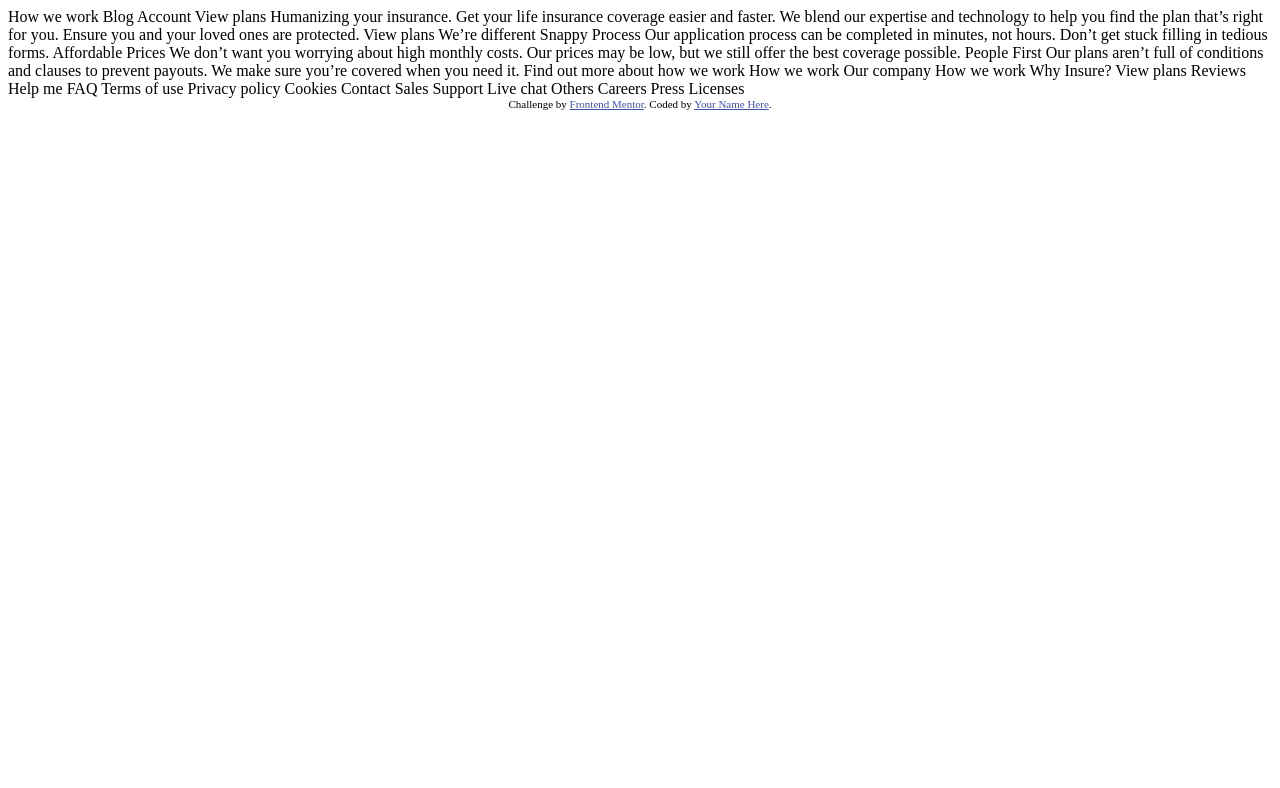
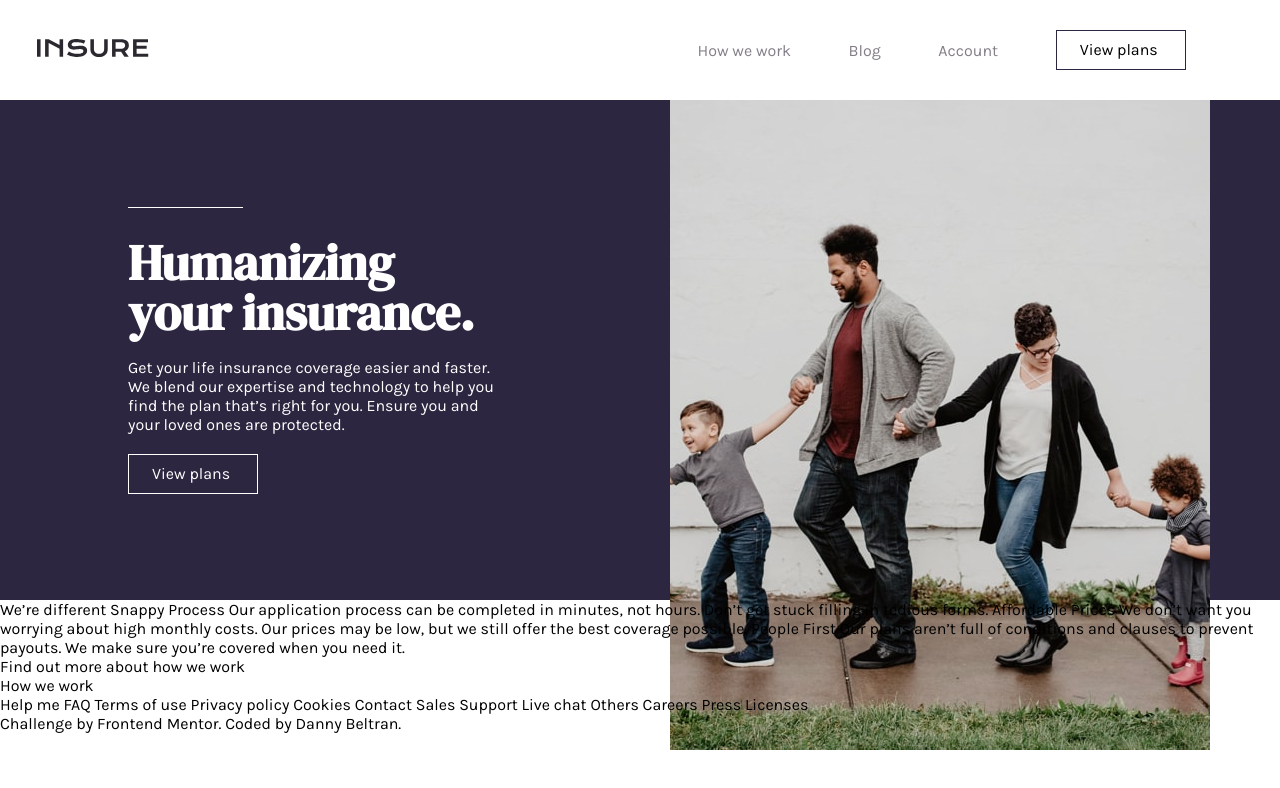
Before and after one commit to Danny114/insure-landing-page, a website: page index.html in a window 1280 px wide. Drawn offline with Linux system fonts and the light colour scheme.

Commit message:
added navigation and hero banner styles and html

```diff
--- a/index.html
+++ b/index.html
@@ -6,28 +6,44 @@
 
   <link rel="icon" type="image/png" sizes="32x32" href="./images/favicon-32x32.png">
 
-  <title>Frontend Mentor | Insure landing page</title>
+  <link href="https://fonts.googleapis.com/css2?family=DM+Serif+Display&family=Karla:wght@400;700&display=swap" rel="stylesheet">
 
-  <!-- Feel free to remove these styles or customise in your own stylesheet 👍 -->
-  <style>
-    .attribution { font-size: 11px; text-align: center; }
-    .attribution a { color: hsl(228, 45%, 44%); }
-  </style>
+  <link rel="stylesheet" href="/css/main.css">
+
+  <title>Danny Beltran | Insure landing page</title>
 </head>
 <body>
+  <header>
+    <div class="container nav-container">
+      <nav class="main-nav">
+          <a href="#">
+            <img src="/images/logo.svg" alt="Insure logo">
+          </a>
+        <ul class="nav-list">
+          <li><a class="nav-link" href="#">How we work</a></li>
+          <li><a class="nav-link" href="#">Blog</a></li>
+          <li><a class="nav-link" href="#">Account</a></li>
+          <li><a class="btn" href="#">View plans</a></li>
+        </ul>
+      </nav>
+    </div>
+    <div class="hero-banner">
+      <div class="text-container">
+        <div class="horizontal-line"></div>
+        <h1>Humanizing <br /> your insurance.</h1>
+        <p>Get your life insurance coverage easier and faster. We blend our expertise
+          and technology to help you find the plan that’s right for you. Ensure you
+          and your loved ones are protected.</p>
+        <a class="btn">View plans</a>
+      </div>
+      <div class="img-container">
+        <img class="small-down--hide"src="/images/image-intro-desktop.jpg" alt="A family holding hands while walking">
+        <img class="medium-up--hide"src="/images/image-intro-mobile.jpg" alt="A family holding hands while walking">
+      </div>
+    </div>
+  </header>
 
-  How we work
-  Blog
-  Account
-  View plans
-
-  Humanizing your insurance.
-
-  Get your life insurance coverage easier and faster. We blend our expertise
-  and technology to help you find the plan that’s right for you. Ensure you
-  and your loved ones are protected.
-
-  View plans
+  <main>
 
     We’re different
 
@@ -45,17 +61,23 @@
 
     Our plans aren’t full of conditions and clauses to prevent payouts. We make
     sure you’re covered when you need it.
+    <section>
+      Find out more about how we work
+    </section>
+  </main>
 
-  Find out more about how we work
 
+
+  <footer>
     How we work
+    <nav>
+      <ul>
+        <li>
+          <ul>
 
-  Our company
+          </ul>
 
-  How we work
-  Why Insure?
-  View plans
-  Reviews
+        </li>
 
         Help me
 
@@ -75,11 +97,12 @@
         Careers
         Press
         Licenses
-
-
+      </ul>
+    </nav>
     <div class="attribution">
       Challenge by <a href="https://www.frontendmentor.io?ref=challenge" target="_blank">Frontend Mentor</a>.
-    Coded by <a href="#">Your Name Here</a>.
+      Coded by <a href="#">Danny Beltran</a>.
     </div>
+  </footer>
 </body>
 </html>
--- /dev/null
+++ b/scss/_base-styles.scss
@@ -0,0 +1,123 @@
+* {
+    box-sizing: border-box;
+    margin: 0;
+    padding: 0;
+}
+
+body {
+    font-family: $body-fonts;
+}
+
+h1,h2,h3,h4,h5,h6 {
+    font-family: $header-fonts;
+}
+
+.h1, .h2, .h3, .h4, .h5, .h6 {
+    font-family: $header-fonts;
+}
+
+a {
+    text-decoration: none;
+    color: $color-black;
+}
+
+ul, ol {
+    list-style: none;
+}
+
+.container {
+    width: 100%;
+    max-width: 1440px;
+    margin: auto;
+    padding: 0 2.3rem;
+}
+
+.btn {
+    width: 130px;
+    background-color: $color-white;
+    border: 1px solid $violet;
+    display: inline-block;
+    padding: 0 23px;
+    line-height: 38px;
+    height: 40px;
+
+    &:hover, &:active {
+        background-color: $violet;
+        color: $color-white;
+    }
+}
+
+.nav-container {
+    height: 100px;
+}
+
+
+.main-nav {
+    display: flex;
+    height: 100%;
+    justify-content: space-between;
+    align-items: center;
+}
+
+
+.nav-list {
+    display: flex;
+    width: 50%;
+    justify-content: space-evenly;
+    align-items: center;
+
+    .nav-link {
+        color: $grayish-violet;
+        &:hover, &:active {
+            color: $darker-violet;
+        }
+    }
+}
+
+.hero-banner {
+    height: 500px;
+    background-color: $violet;
+    color: $color-white;
+    display: flex;
+    justify-content: space-around;
+
+
+    .horizontal-line {
+        height: 40px;
+        width: 30%;
+        border-bottom: 1px solid $color-white;
+        margin-bottom: 30px;
+    }
+
+    .text-container {
+        color: white;
+        flex-basis: 50%;
+        display: flex;
+        flex-direction: column;
+        justify-content: center;
+        padding: 10%;
+
+        .btn {
+            margin-top: 20px;
+            background-color: transparent;
+            border-color: $color-white;
+            color: white;
+
+            &:hover, &:active {
+                background-color: white;
+                color: $color-black;
+            }
+        }
+    }
+
+    .img-container {
+        flex-basis: 50%;
+        padding: 0 30px;
+    }
+}
+
+h1 {
+    font-size: 50px;
+    line-height: 50px;
+    margin-bottom: 20px;
+}
--- /dev/null
+++ b/scss/_utils.scss
@@ -0,0 +1,11 @@
+.small-down--hide {
+    @media only screen and (max-width: 375px) {
+        display: none;
+    }
+}
+
+.medium-up--hide {
+    @media only screen and (min-width: 376px) {
+        display: none;
+    }
+}
--- /dev/null
+++ b/scss/_variables.scss
@@ -0,0 +1,18 @@
+// ------------------- colors ----------------------
+//  ------------------------------------------------
+// primary
+$violet: hsl(256, 26%, 20%);
+$grayish-blue: hsl(216, 30%, 68%);
+$color-black: #000;
+$color-white: #fff;
+
+// secondary
+$darker-violet: hsl(270, 9%, 17%);
+$grayish-violet: hsl(273, 4%, 51%);
+$light-gray: hsl(0, 0%, 98%);
+
+// ------------------- fonts ----------------------
+//  ------------------------------------------------
+$safe-fonts: 'Georgia', 'serif';
+$header-fonts: 'DM Serif Display', serif, $safe-fonts;
+$body-fonts: 'Karla', sans-serif, $safe-fonts;
--- /dev/null
+++ b/scss/main.scss
@@ -0,0 +1,3 @@
+@import 'variables';
+@import 'base-styles';
+@import 'utils';
```
Also changed, not shown: package.json (added, +23 -0 lines), css/main.css (added), 1 other file. Lines whose indentation alone changed are shown as unchanged.
